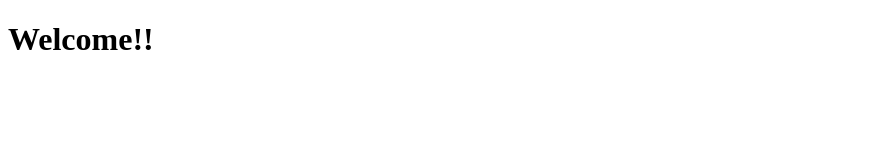
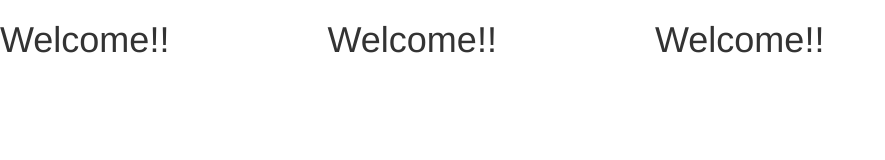
Before and after one commit to xemmel/small, a website: page index.html in a window 1280 px wide. Shown: the whole page, without its empty margins (0-885 px from the left). Drawn offline with nearby package versions, Linux system fonts and the light colour scheme.

Commit message:
Package included simple

```diff
--- a/index.html
+++ b/index.html
@@ -1,8 +1,26 @@
 <!DOCTYPE html>
 <html>
+    <head>
+        <link rel="stylesheet" href="node_modules\bootstrap\dist\css\bootstrap.min.css" />
+
+    </head>
 
     <body>
-        <h1>Welcome!!</h1>
+        <div class="row">
+            <div class="col-md-3">
+              <h1>Welcome!!</h1>
+
+            </div>
+    <div class="col-md-3">
+              <h1>Welcome!!</h1>
+
+            </div>
+    <div class="col-md-3">
+              <h1>Welcome!!</h1>
+
+            </div>
+
+            </div>
     </body>
 
 </html>
```
Also changed, not shown: package.json (added, +22 -0 lines), 1 other file.
